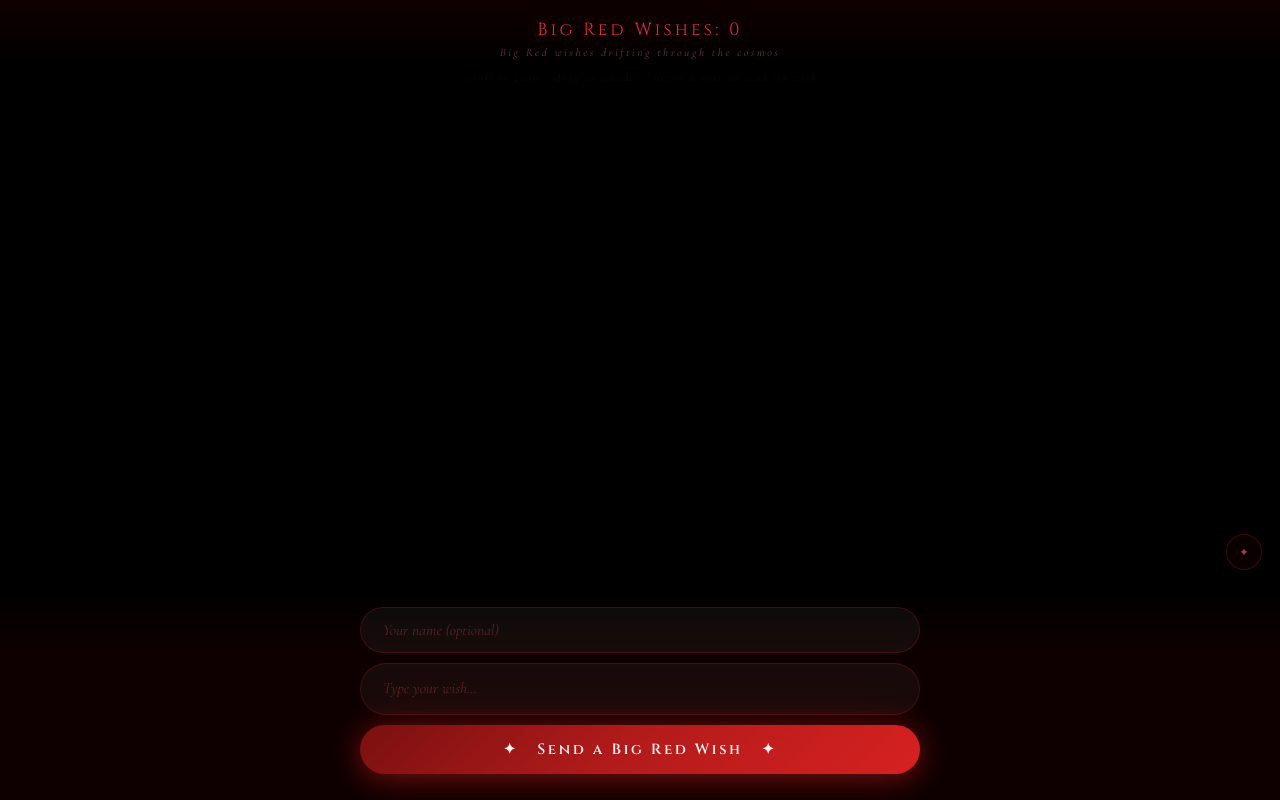
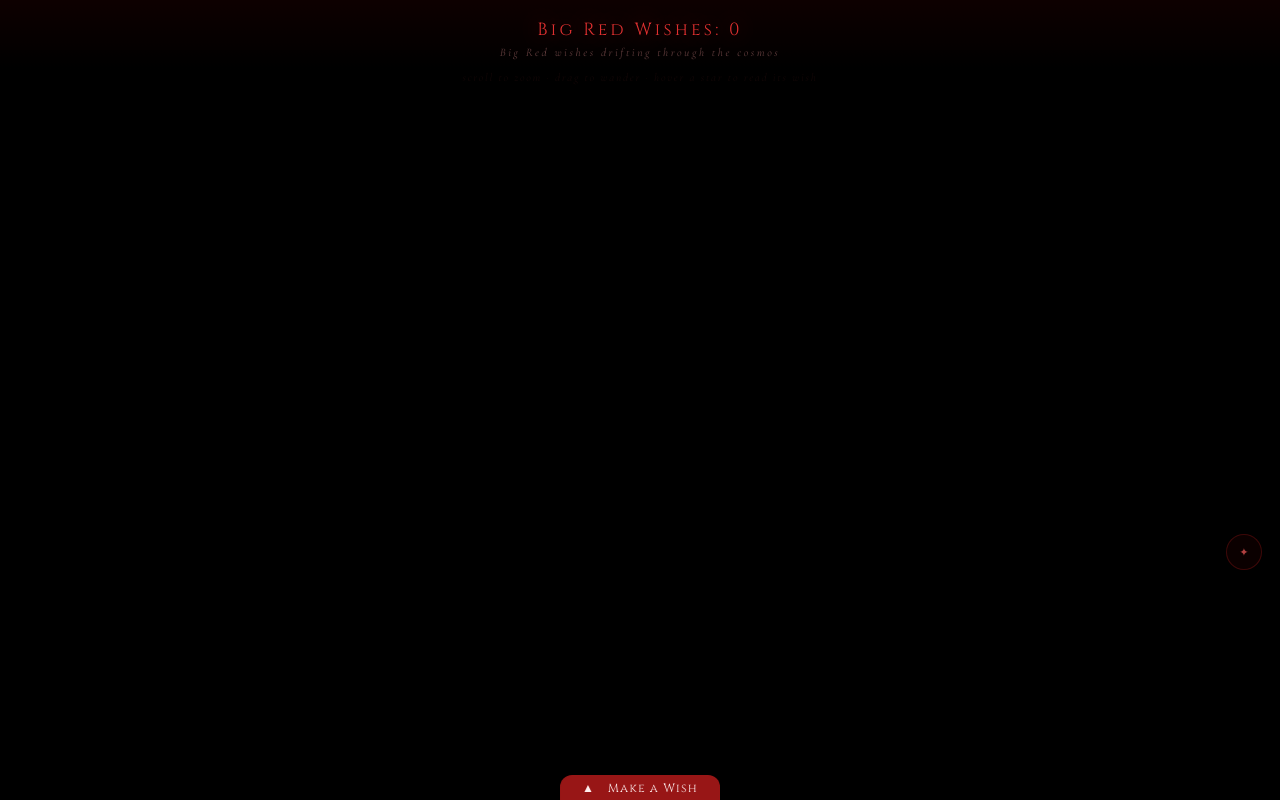
Before and after one commit to ShannonLin284/iwish, a website: page index.html in a window 1280 px wide. Drawn offline with nearby package versions, Linux system fonts and the light colour scheme.

Commit message:
Add collapsible panel so stars aren't hidden behind input
Panel starts collapsed, toggle button at bottom to open/close

Co-Authored-By: Claude Sonnet 4.6 <noreply@anthropic.com>

```diff
--- a/index.html
+++ b/index.html
@@ -53,13 +53,25 @@
     }
     #tooltip .tt-wish { font-size:.88rem;line-height:1.55;color:rgba(255,230,230,.88);font-style:italic; }
 
+    /* ── collapse toggle ── */
+    #panel-toggle {
+      position:fixed;bottom:0;left:50%;transform:translateX(-50%);z-index:25;
+      background:rgba(179,27,27,.85);border:none;border-radius:12px 12px 0 0;
+      color:#fff0f0;font-size:.75rem;letter-spacing:.1em;font-family:var(--display);
+      padding:5px 22px 4px;cursor:pointer;backdrop-filter:blur(4px);
+      transition:background .2s;
+    }
+    #panel-toggle:hover { background:rgba(200,30,30,.95); }
+
     /* ── bottom entry panel ── */
     #panel {
       position:fixed;bottom:0;left:0;right:0;z-index:20;
       padding:20px 20px 26px;
       background:linear-gradient(0deg,rgba(14,0,0,.97) 70%,transparent 100%);
       backdrop-filter:blur(6px);
+      transition:transform .35s cubic-bezier(.4,0,.2,1);
     }
+    #panel.collapsed { transform:translateY(100%); }
     .panel-inner {
       max-width:560px;margin:0 auto;
       display:flex;flex-direction:column;gap:10px;
@@ -142,6 +154,8 @@
   <div class="tt-name" id="tt-name"></div>
   <div class="tt-wish" id="tt-wish"></div>
 </div>
+
+<button id="panel-toggle">▲ &nbsp; Make a Wish</button>
 
 <div id="panel">
   <div class="panel-inner">
@@ -507,6 +521,20 @@ document.getElementById('wish-input').addEventListener('keydown',e=>{
   if(e.key==='Enter'&&!e.shiftKey){ e.preventDefault(); document.getElementById('release-btn').click(); }
 });
 
+// ── panel collapse ──
+const panel = document.getElementById('panel');
+const toggle = document.getElementById('panel-toggle');
+let panelOpen = false;
+
+function setPanelOpen(open){
+  panelOpen = open;
+  panel.classList.toggle('collapsed', !open);
+  toggle.innerHTML = open ? '▼ &nbsp; Close' : '▲ &nbsp; Make a Wish';
+  if(open) setTimeout(()=>document.getElementById('wish-input').focus(), 350);
+}
+setPanelOpen(false); // start collapsed
+toggle.addEventListener('click', ()=>setPanelOpen(!panelOpen));
+
 // ────────────────────────────────────────────────────
 //  MOUSE
 // ────────────────────────────────────────────────────
```
